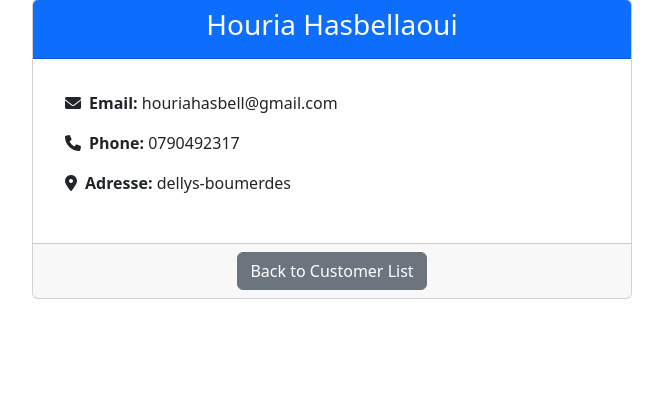
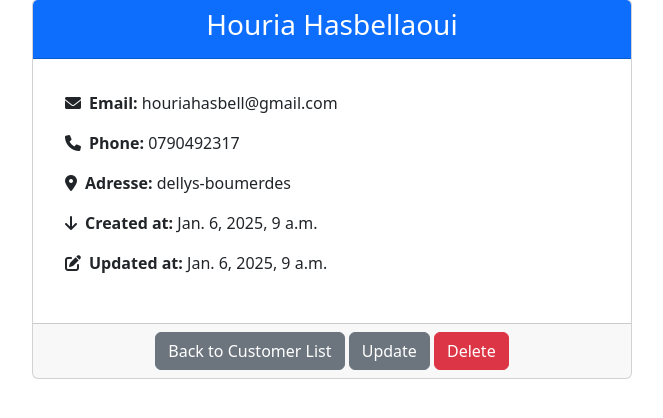
Before and after one commit to Houria-hs/CRM, a Django app: a page that uses templates/indv-record.html in a window 1280 px wide. Shown: the part 177-595 px from the top of the page, without its empty margins (308-971 px from the left). Run offline with Django 5.2, Linux system fonts and the light colour scheme; a user stored in the database is signed in; data comes from the database, SQL or seed files in the repository; parts of the project's set-up code (start-up, migrations or seed data) failed here and were passed over.

Commit message:
adding the delete-record functionality

```diff
--- a/CRMapp/urls.py
+++ b/CRMapp/urls.py
@@ -6,4 +6,7 @@ urlpatterns = [
     path('register/', views.register , name='register' ),
     path('logout/', views.logout_view , name='logout' ),
     path('customer_record/<int:pk>/ ', views.customer_record , name='customer_record' ),
+    path('Delete_record/<int:pk>/', views.Delete_record , name='Delete_record' ),
+    path('Add_record/', views.Add_record , name='Add_record' ),
+    path('update_record/<int:pk>/ ', views.update_record , name='update_record' ),
 ]
--- a/CRMapp/views.py
+++ b/CRMapp/views.py
@@ -1,13 +1,13 @@
 from django.shortcuts import render , redirect
-from django.contrib.auth import logout , login , authenticate
+from django.contrib.auth import logout , login
 from django.contrib.auth.forms import AuthenticationForm
-from .forms import UserRegisterForm
+from .forms import UserRegisterForm , AddRecordForm
 from django.contrib import messages
 from .models import Customer
 
 
 
-# home view
+# home view + the login function
 def home(request):
     customers = Customer.objects.all()
     # log in system
@@ -22,7 +22,7 @@ def home(request):
     return render(request , 'home.html' , {'loginform':loginform , 'customers':customers})
 
 
-# authentication system ( registration , login , logout)
+# authentication system ( registration , logout)
 def register(request):
     if request.method == 'POST':
         form = UserRegisterForm(request.POST)
@@ -39,10 +39,49 @@ def logout_view(request):
     logout(request)
     return redirect('home')
 
+# CRUD operations on customer records
 def customer_record(request , pk):
     if request.user.is_authenticated:
         customer_record = Customer.objects.get(id = pk)
         return render(request , 'indv-record.html' , {'customer_record':customer_record})
     else:
-        messages.warning( request , 'You must be logged in to access this page !')
+        messages.warning( request , 'You must be logged in !')
         return redirect('home')
+
+def Delete_record(request , pk):
+    if request.user.is_authenticated:
+        delete_record = Customer.objects.get(id=pk)
+        delete_record.delete()
+        messages.success(request , 'Record Deleted Successufully')
+        return redirect('home')
+    else:
+        messages.warning( request , 'You must be logged !')
+        return redirect('home')
+
+def Add_record(request):
+    add_record_form = AddRecordForm(request.POST or None)
+    if request.user.is_authenticated:
+        if request.method == 'POST':
+            if add_record_form.is_valid():
+                add_record_form.save()
+                messages.success(request , 'Record added successufuly!')
+                return redirect('home')
+            else:
+                messages.success(request, "Please correct the errors below.")
+        return render(request , 'add_record.html' , {"add_record_form":add_record_form})
+    else:
+        messages.success(request , 'You are not authorised for this page , please log In !')
+        redirect('home')
+
+def update_record(request , pk):
+    if request.user.is_authenticated:
+        current_record = Customer.objects.get(id = pk)
+        add_record_form = AddRecordForm(request.POST or None , instance = current_record )
+        if add_record_form.is_valid():
+            add_record_form.save()
+            messages.success( request , 'Record updated !')
+            return redirect('home')
+        return render(request , 'update_record.html', {'add_record_form':add_record_form})
+    else:
+        messages.success(request , 'You are not authorised , please Sign-up or Log In !')
+        return redirect('home')
--- a/templates/indv-record.html
+++ b/templates/indv-record.html
@@ -12,10 +12,14 @@
                 <p><i class="fas fa-envelope me-2"></i><strong>Email:</strong> {{ customer_record.email }}</p>
                 <p><i class="fas fa-phone me-2"></i><strong>Phone:</strong> {{ customer_record.phone }}</p>
                 <p><i class="fas fa-map-marker-alt me-2"></i><strong>Adresse:</strong> {{ customer_record.adresse }}</p>
+                <p><i class="fa-solid fa-arrow-down me-2"></i><strong>Created at:</strong> {{ customer_record.created_at }}</p>
+                <p><i class="fa-solid fa-pen-to-square me-2"></i><strong>Updated at:</strong> {{ customer_record.updated_at }}</p>
             </div>
         </div>
         <div class="card-footer text-center">
             <a href="{% url 'home' %}" class="btn btn-secondary">Back to Customer List</a>
+            <a class="btn  btn-secondary" href="{% url 'update_record' customer_record.id %}">Update</a>
+            <a class="btn btn-danger " href="{% url 'Delete_record' customer_record.id %}">Delete </a>
         </div>
     </div>
 </div>
```
